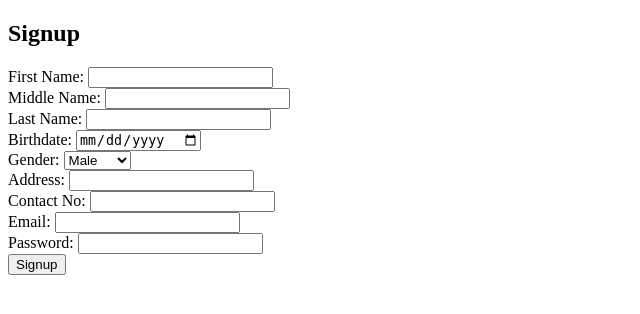
After one commit to C9Lopez/catering, a PHP site: page /signup.php in a window 1280 px wide. The commit adds this page. Shown: the top 314 px of the page, without its empty margins (0-640 px from the left). Run offline with PHP 8.4, Linux system fonts and the light colour scheme.

Commit message:
1.2 Beta

```diff
--- a/Management.php
+++ b/Management.php
@@ -5,7 +5,7 @@
 <head>
     <meta charset="UTF-8">
     <meta name="viewport" content="width=device-width, initial-scale=1.0">
-    <title>Your Catering Service - Management Console</title>
+    <title>Pochie Catering Service - Management Console</title>
     <link href="https://cdn.jsdelivr.net/npm/bootstrap@5.3.0-alpha1/dist/css/bootstrap.min.css" rel="stylesheet" integrity="sha384-GLhlTQ8iRABdZLl6O3oVMWSktQOp6b7In1Zl3/Jr59b6EGGoI1aFkw7cmDA6j6gD" crossorigin="anonymous">
     <link rel="stylesheet" href="https://cdnjs.cloudflare.com/ajax/libs/font-awesome/6.0.0/css/all.min.css" integrity="sha512-9usAa10IRO0HhonpyAIVpjrylPvoDwiPUiKdWk5t3PyolY1cOd4DSE0Ga+ri4AuTroPR5aQvXU9xC6qOPnzFeg==" crossorigin="anonymous" referrerpolicy="no-referrer" />
     <style>
@@ -56,7 +56,7 @@
 <header>
     <nav class="navbar navbar-expand-lg navbar-light">
         <div class="container">
-            <a class="navbar-brand" href="#">Your Catering Service</a>
+            <a class="navbar-brand" href="#">Pochie Catering Service</a>
             <button class="navbar-toggler" type="button" data-bs-toggle="collapse" data-bs-target="#navbarNav" aria-controls="navbarNav" aria-expanded="false" aria-label="Toggle navigation">
                 <span class="navbar-toggler-icon"></span>
             </button>
--- a/Menus.php
+++ b/Menus.php
@@ -5,7 +5,7 @@
 <head>
     <meta charset="UTF-8">
     <meta name="viewport" content="width=device-width, initial-scale=1.0">
-    <title>Your Catering Service - Menus</title>
+    <title>Pochie Catering Service - Menus</title>
     <link href="https://cdn.jsdelivr.net/npm/bootstrap@5.3.0-alpha1/dist/css/bootstrap.min.css" rel="stylesheet" integrity="sha384-GLhlTQ8iRABdZLl6O3oVMWSktQOp6b7In1Zl3/Jr59b6EGGoI1aFkw7cmDA6j6gD" crossorigin="anonymous">
     <link rel="stylesheet" href="https://cdnjs.cloudflare.com/ajax/libs/font-awesome/6.0.0/css/all.min.css" integrity="sha512-9usAa10IRO0HhonpyAIVpjrylPvoDwiPUiKdWk5t3PyolY1cOd4DSE0Ga+ri4AuTroPR5aQvXU9xC6qOPnzFeg==" crossorigin="anonymous" referrerpolicy="no-referrer" />
     <style>
@@ -57,7 +57,7 @@
 <header>
     <nav class="navbar navbar-expand-lg navbar-light">
         <div class="container">
-            <a class="navbar-brand" href="#">Your Catering Service</a>
+            <a class="navbar-brand" href="#">Pochie Catering Service</a>
             <button class="navbar-toggler" type="button" data-bs-toggle="collapse" data-bs-target="#navbarNav" aria-controls="navbarNav" aria-expanded="false" aria-label="Toggle navigation">
                 <span class="navbar-toggler-icon"></span>
             </button>
--- a/create.php
+++ b/create.php
@@ -5,7 +5,7 @@
 <head>
     <meta charset="UTF-8">
     <meta name="viewport" content="width=device-width, initial-scale=1.0">
-    <title>Your Catering Service - Add New Product</title>
+    <title>Pochie Catering Service - Add New Product</title>
     <link href="https://cdn.jsdelivr.net/npm/bootstrap@5.3.0-alpha1/dist/css/bootstrap.min.css" rel="stylesheet" integrity="sha384-GLhlTQ8iRABdZLl6O3oVMWSktQOp6b7In1Zl3/Jr59b6EGGoI1aFkw7cmDA6j6gD" crossorigin="anonymous">
     <link rel="stylesheet" href="https://cdnjs.cloudflare.com/ajax/libs/font-awesome/6.0.0/css/all.min.css" integrity="sha512-9usAa10IRO0HhonpyAIVpjrylPvoDwiPUiKdWk5t3PyolY1cOd4DSE0Ga+ri4AuTroPR5aQvXU9xC6qOPnzFeg==" crossorigin="anonymous" referrerpolicy="no-referrer" />
     <style>
@@ -56,7 +56,7 @@
 <header>
     <nav class="navbar navbar-expand-lg navbar-light">
         <div class="container">
-            <a class="navbar-brand" href="#">Your Catering Service</a>
+            <a class="navbar-brand" href="#">Pochie Catering Service</a>
             <button class="navbar-toggler" type="button" data-bs-toggle="collapse" data-bs-target="#navbarNav" aria-controls="navbarNav" aria-expanded="false" aria-label="Toggle navigation">
                 <span class="navbar-toggler-icon"></span>
             </button>
--- a/db.php
+++ b/db.php
@@ -1,7 +1,7 @@
 <?php
 
 $host = 'localhost';
-$dbname = 'TEST_DB';
+$dbname = 'catering_db';
 $username = 'root';
 $password = '';
 
--- a/index.php
+++ b/index.php
@@ -5,7 +5,7 @@
 <head>
     <meta charset="UTF-8">
     <meta name="viewport" content="width=device-width, initial-scale=1.0">
-    <title>Your Catering Service</title>
+    <title>Pochie Catering Service</title>
     <link href="https://cdn.jsdelivr.net/npm/bootstrap@5.3.0-alpha1/dist/css/bootstrap.min.css" rel="stylesheet" integrity="sha384-GLhlTQ8iRABdZLl6O3oVMWSktQOp6b7In1Zl3/Jr59b6EGGoI1aFkw7cmDA6j6gD" crossorigin="anonymous">
     <link rel="stylesheet" href="https://cdnjs.cloudflare.com/ajax/libs/font-awesome/6.0.0/css/all.min.css" integrity="sha512-9usAa10IRO0HhonpyAIVpjrylPvoDwiPUiKdWk5t3PyolY1cOd4DSE0Ga+ri4AuTroPR5aQvXU9xC6qOPnzFeg==" crossorigin="anonymous" referrerpolicy="no-referrer" />
     <style>
@@ -84,7 +84,7 @@
 <header>
     <nav class="navbar navbar-expand-lg navbar-light">
         <div class="container">
-            <a class="navbar-brand" href="#">Your Catering Service</a>
+            <a class="navbar-brand" href="#">Pochie Catering Service</a>
             <button class="navbar-toggler" type="button" data-bs-toggle="collapse" data-bs-target="#navbarNav" aria-controls="navbarNav" aria-expanded="false" aria-label="Toggle navigation">
                 <span class="navbar-toggler-icon"></span>
             </button>
--- /dev/null
+++ b/signup.php
@@ -0,0 +1,51 @@
+<?php
+include 'db.php';
+
+if ($_SERVER["REQUEST_METHOD"] == "POST") {
+    $first_name = $_POST['first_name'];
+    $middle_name = $_POST['middle_name'];
+    $last_name = $_POST['last_name'];
+    $birthdate = $_POST['birthdate'];
+    $gender = $_POST['gender'];
+    $address = $_POST['address'];
+    $contact_no = $_POST['contact_no'];
+    $email = $_POST['email'];
+    $password = md5($_POST['password']); // MD5 encryption
+
+    // Insert user into the database
+    $sql = "INSERT INTO users (first_name, middle_name, last_name, birthdate, gender, address, contact_no, email, password)
+            VALUES ('$first_name', '$middle_name', '$last_name', '$birthdate', '$gender', '$address', '$contact_no', '$email', '$password')";
+
+    if (mysqli_query($conn, $sql)) {
+        echo "New record created successfully";
+    } else {
+        echo "Error: " . $sql . "<br>" . mysqli_error($conn);
+    }
+}
+?>
+
+<!DOCTYPE html>
+<html>
+<head>
+    <title>Signup</title>
+</head>
+<body>
+    <h2>Signup</h2>
+    <form method="post" action="">
+        First Name: <input type="text" name="first_name" required><br>
+        Middle Name: <input type="text" name="middle_name"><br>
+        Last Name: <input type="text" name="last_name" required><br>
+        Birthdate: <input type="date" name="birthdate" required><br>
+        Gender: <select name="gender" required>
+            <option value="Male">Male</option>
+            <option value="Female">Female</option>
+            <option value="Other">Other</option>
+        </select><br>
+        Address: <input type="text" name="address" required><br>
+        Contact No: <input type="text" name="contact_no" required><br>
+        Email: <input type="email" name="email" required><br>
+        Password: <input type="password" name="password" required><br>
+        <input type="submit" value="Signup">
+    </form>
+</body>
+</html>
```
Also changed, not shown: login.php (added, +34 -0 lines).
